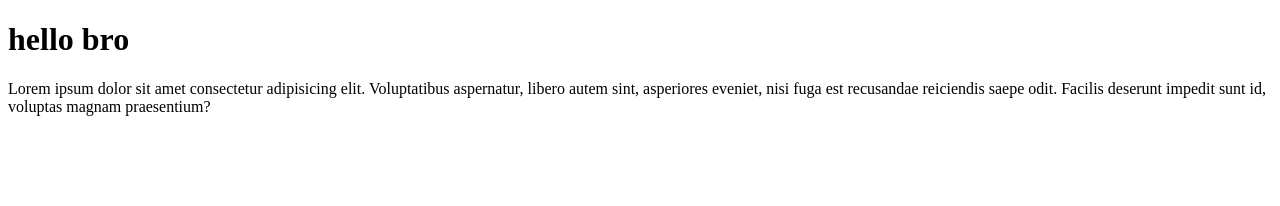
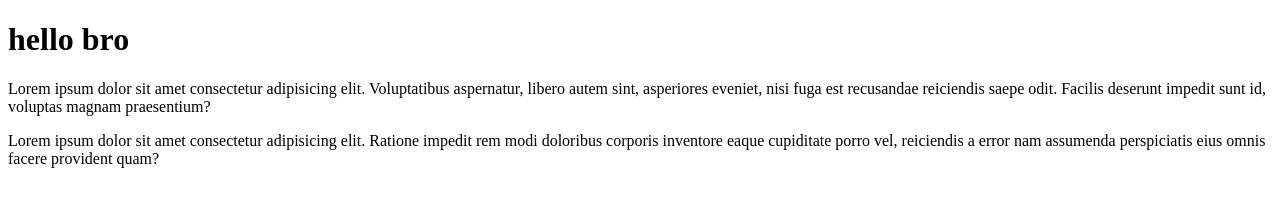
Before and after one commit to Bmaprzl/wpu-git-test-2-, a plain HTML site: page index.html in a window 1280 px wide. Drawn offline with Linux system fonts and the light colour scheme.

Commit message:
menambahkan paragraf kedua

```diff
--- a/index.html
+++ b/index.html
@@ -8,5 +8,6 @@
 <body>
     <h1>hello bro</h1>
     <p>Lorem ipsum dolor sit amet consectetur adipisicing elit. Voluptatibus aspernatur, libero autem sint, asperiores eveniet, nisi fuga est recusandae reiciendis saepe odit. Facilis deserunt impedit sunt id, voluptas magnam praesentium?</p>
+    <p>Lorem ipsum dolor sit amet consectetur adipisicing elit. Ratione impedit rem modi doloribus corporis inventore eaque cupiditate porro vel, reiciendis a error nam assumenda perspiciatis eius omnis facere provident quam?</p>
 </body>
 </html>
```
